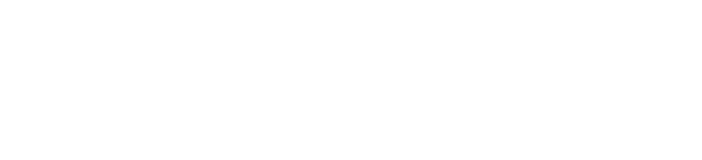
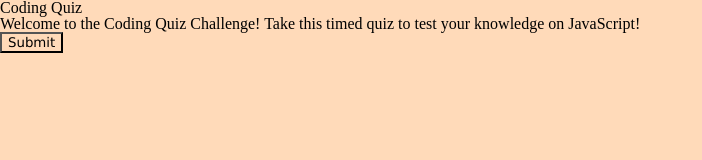
Before and after one commit to sefenydiaz/content-coding-quiz, a plain HTML site: page index.html in a window 1280 px wide. Shown: the whole page, without its empty margins (0-702 px from the left). Drawn offline with Linux system fonts and the light colour scheme.

Commit message:
css and html bare bones

```diff
--- a/assets/style.css
+++ b/assets/style.css
@@ -0,0 +1,34 @@
+* {
+    font-family: Verdana, Geneva, Tahoma, sans-serif;
+    background-color: peachpuff;
+
+}
+
+body {
+
+}
+
+header {
+
+}
+
+#quiz {
+
+}
+
+header h1 {
+
+
+}
+
+main {
+
+}
+
+button:hover {
+     background-color: palevioletred;
+}
+
+#submit {
+
+}
--- a/index.html
+++ b/index.html
@@ -9,6 +9,11 @@
     <title>Document</title>
 </head>
 <body>
+<header id="quiz">Coding Quiz</header>
+    <h1>Welcome to the Coding Quiz Challenge! Take this timed quiz to test your knowledge on JavaScript!</h1>
+<main>
+<button id="submit">Submit</button>
+</main>
     <script src="./assets/script.js"></script>
 </body>
 </html>
```
